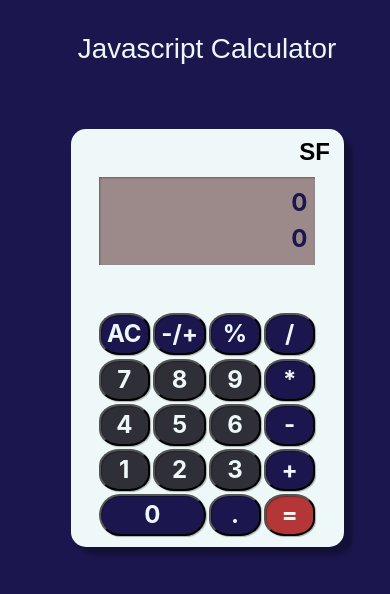
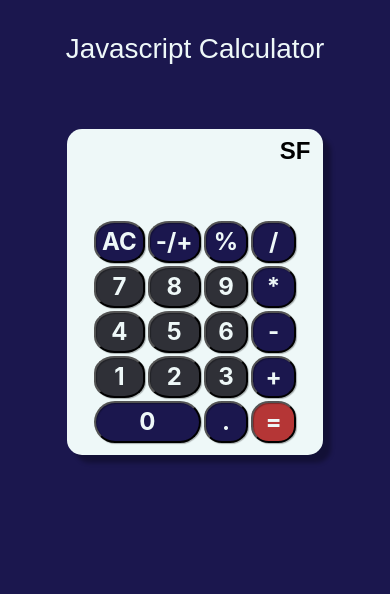
Before and after one commit to SamsonFlomo/javascript-calculator, a React (Create React App) app: page / in a window 390 px wide. Shown: the top 594 px of the page. Built offline with nearby package versions, Linux system fonts and the light colour scheme; a web font is replaced by a local one.

Commit message:
Finished!

```diff
--- a/public/index.html
+++ b/public/index.html
@@ -31,8 +31,5 @@
 
     <div id="root" class="container-fluid"></div>
 
-
-
-    <script src="https://cdn.freecodecamp.org/testable-projects-fcc/v1/bundle.js"></script>
   </body>
 </html>
--- a/src/App.css
+++ b/src/App.css
@@ -14,7 +14,7 @@
 .App {
   text-align: center;
   color: var(--primary-txt);
-  width: 100vw;
+  width: 100;
 }
 
 h1 {
@@ -24,11 +24,11 @@ h1 {
 
 #calculator {
   width: 400px;
-  height: 600px;;
+  height: 500px;;
   background-color: var(--primary-txt);
   gap: 1rem;
   position: relative;
-  margin-bottom: 3rem;
+  margin-bottom: 2rem;
   border-radius: 15px;
   padding: 1rem;
   box-shadow: 8px 8px 4px rgba(0, 0, 0, 0.3);
@@ -47,20 +47,20 @@ h1 {
 #display {
   color: var(--primary-background);
   width: 90%;
-  height: 20%;
+  height: 16%;
   background-color: #9C8989;
   margin-top: 2rem;
-  padding: .5rem;
+  padding: 0;
+  padding: 0 .4rem 0 .4rem;
   color: var(--primary-background);
   font-weight: bold;
   box-shadow: inset 1px 1px 2px rgba(0, 0, 0, 0.3);
-}
-
-#display * {
-  width: 100%;
-  height: 50%;
   text-align: right;
-  font-size: 1.5rem;
+  font-size: 3rem;
+  overflow: hidden;
+  align-items: right;
+  display: flex;
+  flex-direction: column;
 }
 
 #buttons {
@@ -70,7 +70,6 @@ h1 {
   display: grid;
   grid-template-columns: repeat(4, 1fr);
   gap: 1.5%;
-  margin-bottom: .5rem;
 }
 
 button {
@@ -104,8 +103,13 @@ button {
 
   #calculator {
     width: 70%;
-    height: 74%;
+    height: 65%;
     margin-top: 2rem;
   }
 
+  #buttons {
+  margin-top: 1.7rem;
+  margin-bottom: .5rem;
 }
+
+}
--- a/src/App.js
+++ b/src/App.js
@@ -2,13 +2,14 @@ import logo from './logo.svg';
 import { useState } from "react";
 import './App.css';
 import { buttonList } from "./buttons.js";
+import { isOperator } from "./utils.js";
 
 function App() {
     const buttons = buttonList;
-    const [answer, setAnswer] = useState("0");
-    const [expression, setExpression] = useState(" 0 ");
+    const [answer, setAnswer] = useState(" ");
+    const [expression, setExpression] = useState("  ");
 
-    const et = expression.trim();
+    let et = expression.trim();
     const isOperator = (symbol) => {
            return /[-+*/]/.test(symbol);
         };
@@ -16,14 +17,14 @@ function App() {
     function buttonPressed (symbol) {
 
         if (symbol === "clear") {
-            setAnswer("0");
-            setExpression("");
+            setAnswer("");
+            setExpression("0");
            } else if (symbol === "negative") {
               if(answer === "") return;
               setAnswer(
                 answer.toString().charAt(0) === "-" ? answer.slice(1) : "-" + answer
               )
-           } else if (symbol === "percentage") {
+           } else if (symbol === "percent") {
               if(answer === "") return;
               setAnswer((parseFloat(answer) / 100).toString());
            } else if (isOperator(symbol)) {
@@ -31,42 +32,58 @@ function App() {
            } else if (symbol === "=") {
               calculate();
            } else if (symbol === "0") {
-              if(expression.charAt(0) !== "0") {
+              if(expression.charAt(0) === "0") return;
                 setExpression( expression + symbol );
-              };
            } else if (symbol === ".") {
-              const lastNumber = expression.split(/[-+*/]/g).pop();
+              const lastNumber = expression.split(/[-+/*]/g).pop();
               if (lastNumber?.includes(".")) return;
               setExpression(expression + symbol);
            } else {
-             if (expression.charAt(0) === "0") {
-               setExpression(expression.split(1) + symbol);
-             } else {
-               setExpression( expression + symbol);
-             };
+               if (expression.charAt(0) === "0") {
+                  setExpression(expression.slice(1) + symbol);
+               } else {
+                 setExpression(expression + symbol);
+               }
+
            }
      };
 
-     const calculate = (input) => {
+     const calculate = () => {
         // If the last character is not an operator
         if(isOperator(et.charAt(et.length -1))) return;
         // Two operators in a row to use the last operator
-        let dec = 3;
-        input = input.toString();
-        while( dec > 0){
-          const take = input.match(/[-+/*]{2,}/g);
-          console.log("Result: ", take);
-          console.log("Result: ", take[0]);
-          if(input.includes(take[1])) {
-             console.log(true);
-          }
-          dec = dec -1;
-        }
+        et = et.replace(/\s/g, "");
+        const opts = et.match(/[-+/*]{2,}/g);
+        let newExpression = "";
 
-        console.log("Result: ", input);
+        if(opts){
+
+          for (let i = 0; i < opts.length; i++) {
+
+             if (et.includes(opts[i]) && opts[i]?.charAt(opts[i].length - 1) === "-" ) {
+               newExpression = et.replace(opts[i], opts[i]?.slice(opts[i].length - 2));
+               console.log(newExpression);
+             } else if(et.includes(opts[i])){
+               newExpression = et.replace(opts[i], opts[i]?.charAt(opts[i].length - 1));
+             }
+
+           }
+
+           } else {
+             newExpression = et;
+           }
+
+
+        if(isOperator(newExpression.charAt(0)) && answer) {
+          setAnswer(eval(answer + newExpression));
+        } else {
+          setAnswer(eval(newExpression));
         };
 
-        calculate("12--3+-4*-*");
+        setExpression("");
+
+        };
+
 
 
   return (
@@ -76,18 +93,19 @@ function App() {
       <div id="calculator" className="flex" >
         <div id="brand">SF</div>
 
-        <div id="display" className="flex">
-            <div id="answer">{answer}</div>
-            <div id="expression">{expression}</div>
+        <div id="display">
+            {answer}
+            {expression}
         </div>
 
         <div id="buttons">
            {
-        	buttons.map((button) => (
+        	buttons.map((button, index) => (
         		<button
         			className={button.color}
         			id={button.id}
-        			onClick={() => buttonPressed(button.input)} >
+        			onClick={() => buttonPressed(button.input)}
+        			key={index} >
         			  {button.data}
         	        </button>
         	))
--- a/src/buttons.js
+++ b/src/buttons.js
@@ -13,7 +13,7 @@ export const buttonList = [
     },
     {
     	data: "%",
-        id: "percentage",
+        id: "percent",
         input: "%",
         color: "blue",
     },
--- a/src/utils.js
+++ b/src/utils.js
@@ -1,20 +1,3 @@
-import { useState } from "react";
-
-export function buttonPressed (symbol) {
-
-
-        switch (symbol) {
-          case "clear":
-            setAnswer("0");
-            setExpression("");
-            break;
-          case "negative":
-            console.log(symbol)
-            break;
-          case "percentage":
-            console.log(symbol)
-            break;
-          default:
-          console.log("Default Effect");
+  export const isOperator = (symbol) => {
+           return /[-+*/]/.test(symbol);
         };
-    };
```
